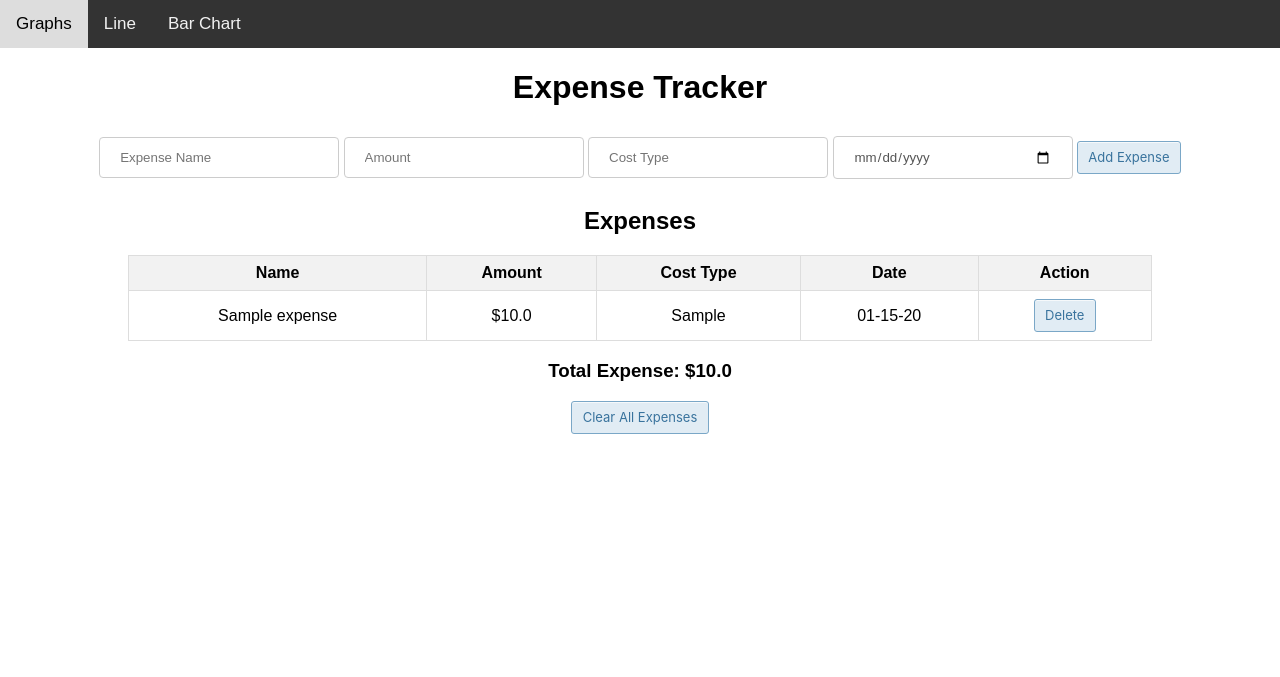
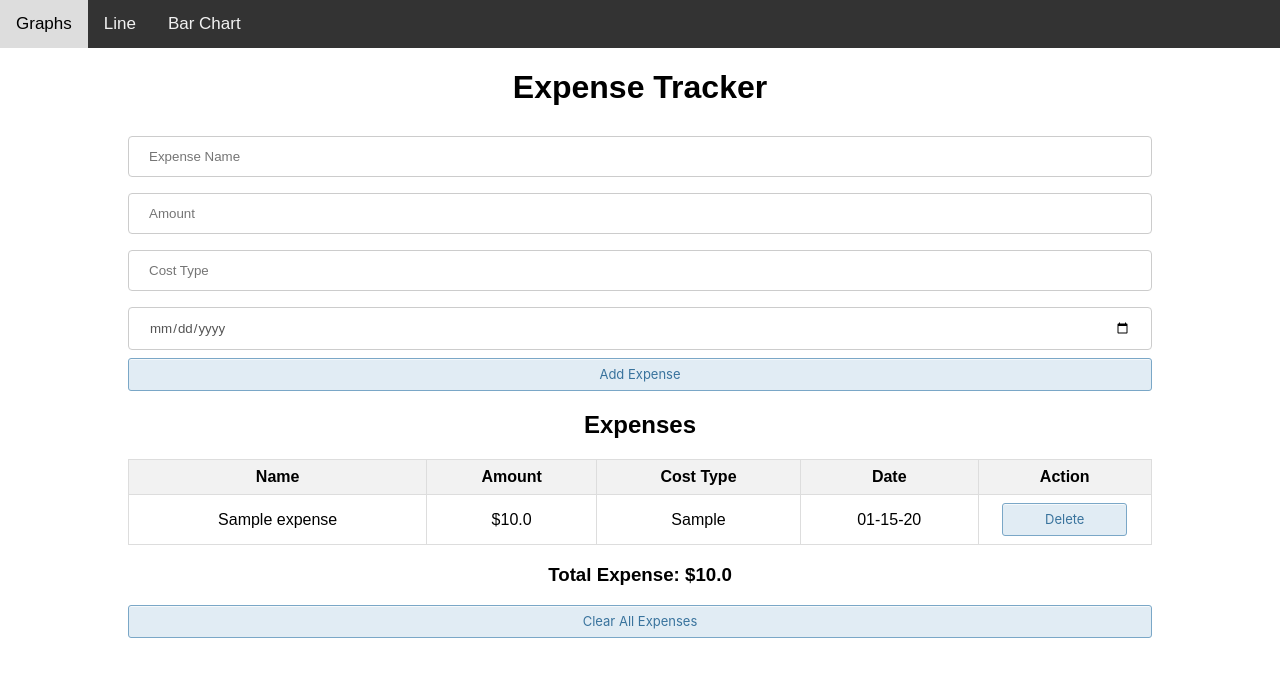
Before and after one commit to spencer104/expense_tracker, a Flask app: page / in a window 1280 px wide. Shown: the top 677 px of the page. Run offline with Flask 3, Linux system fonts and the light colour scheme; tables that the repository leaves empty hold one stand-in row (values such as "Sample post").

Commit message:
Media bar

```diff
--- a/templates/index.html
+++ b/templates/index.html
@@ -112,19 +112,26 @@
         }
 
         input[type="date"] {
-            width: 30vh;
-            padding: 12px 20px;
-            margin: 8px 0;
-            display: inline-block;
-            border: 1px solid #ccc;
-            border-radius: 4px;
-            box-sizing: border-box;
-            appearance: none; /* Remove default arrow */
+
             background-color: white; /* Set background color to match other inputs */
             color: #555; /* Set text color to match other inputs */
             font-family: Arial, sans-serif; /* Match font family with other inputs */
-}
 
+        }
+
+        /* Additional CSS for stacking inputs in a column after 1400px */
+        @media screen and (max-width: 1400px) {
+            form {
+                display: flex;
+                flex-direction: column;
+                align-items: center;
+            }
+
+            input, select, button {
+                width: 80%;
+                margin: 8px 0; /* Adjust margin to add space between inputs */
+            }
+        }
 
     </style>
     <title>Expense Tracker</title>
```
Also changed, not shown: expenseDB.db (deleted).
